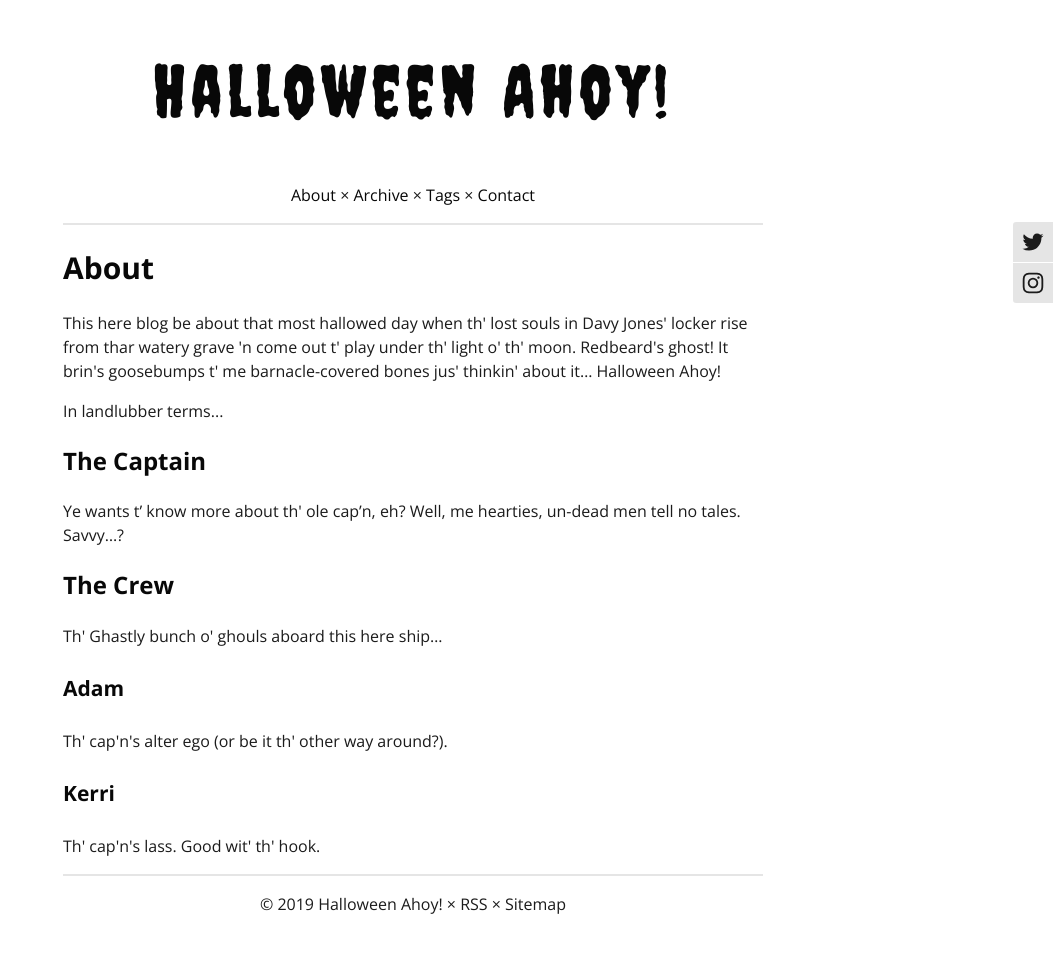
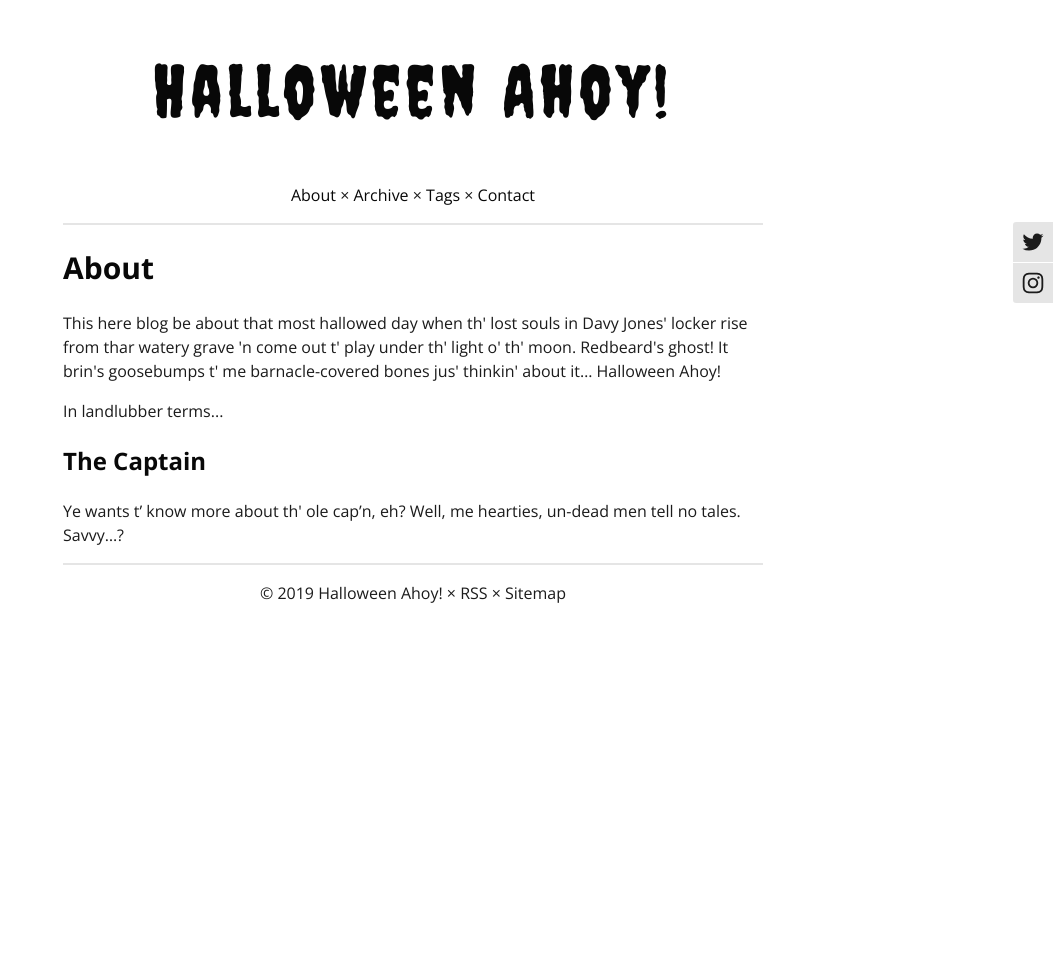
Before and after one commit to halloweenahoy/halloweenahoy.github.io, a Jekyll site: the page built from about.html, in a window 1280 px wide. Shown: the whole page, without its empty margins (227-1280 px from the left). Built offline with Jekyll 4.4.1, drawn with Linux system fonts in a browser that asks for light colours; comment, search, counter and statistics services are not loaded; after the commit the page ends 900 px from its top, so only the background shows below that.

Commit message:
Update about.html

```diff
--- a/about.html
+++ b/about.html
@@ -13,15 +13,3 @@ description: About Halloween Ahoy! and its crew.
 <h3>The Captain</h3>
 
 <p>Ye wants t’ know more about th' ole cap’n, eh? Well, me hearties, un-dead men tell no tales. Savvy…?</p>
-
-<h3>The Crew</h3>
-
-<p>Th' Ghastly bunch o' ghouls aboard this here ship…</p>
-
-<h4>Adam</h4>
-
-<p>Th' cap'n's alter ego (or be it th' other way around?).</p>
-
-<h4>Kerri</h4>
-
-<p>Th' cap'n's lass. Good wit' th' hook.</p>
```
